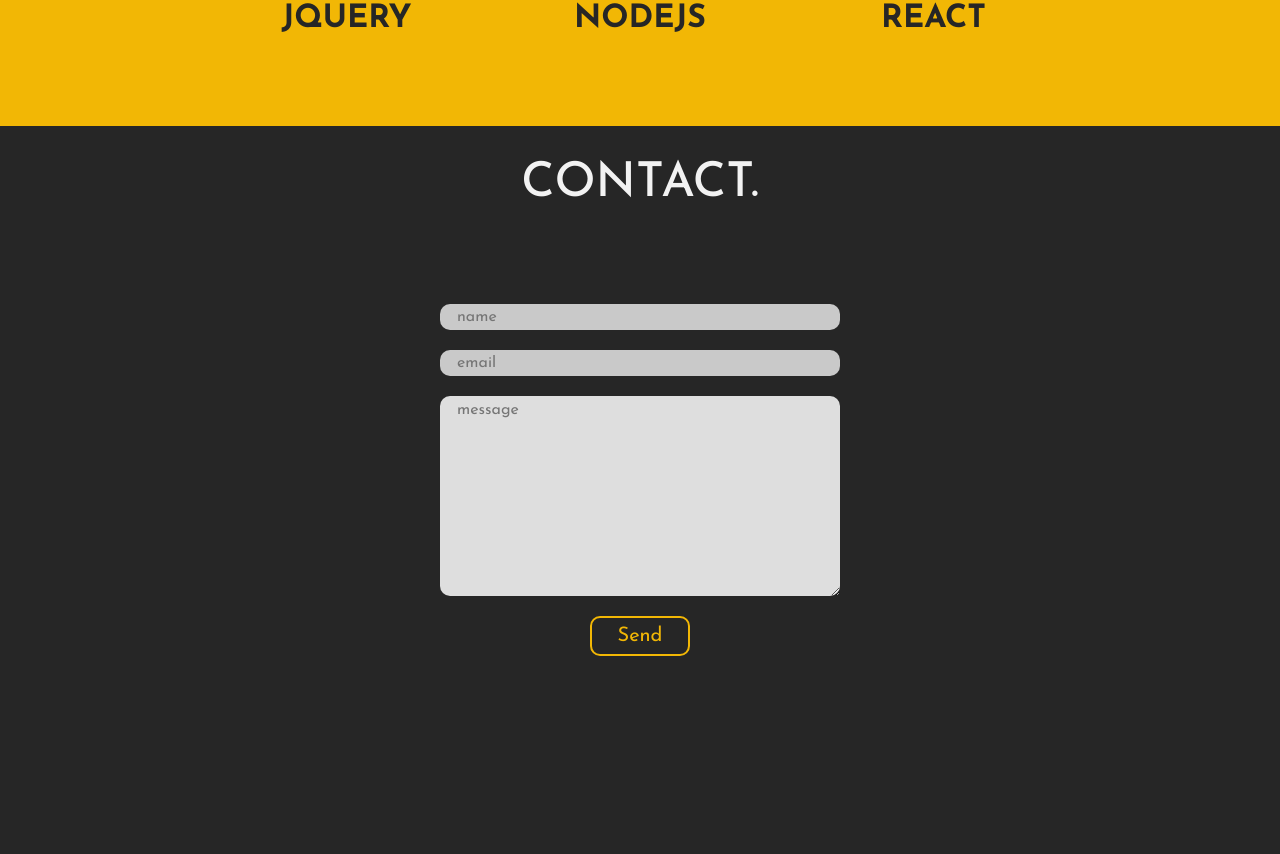
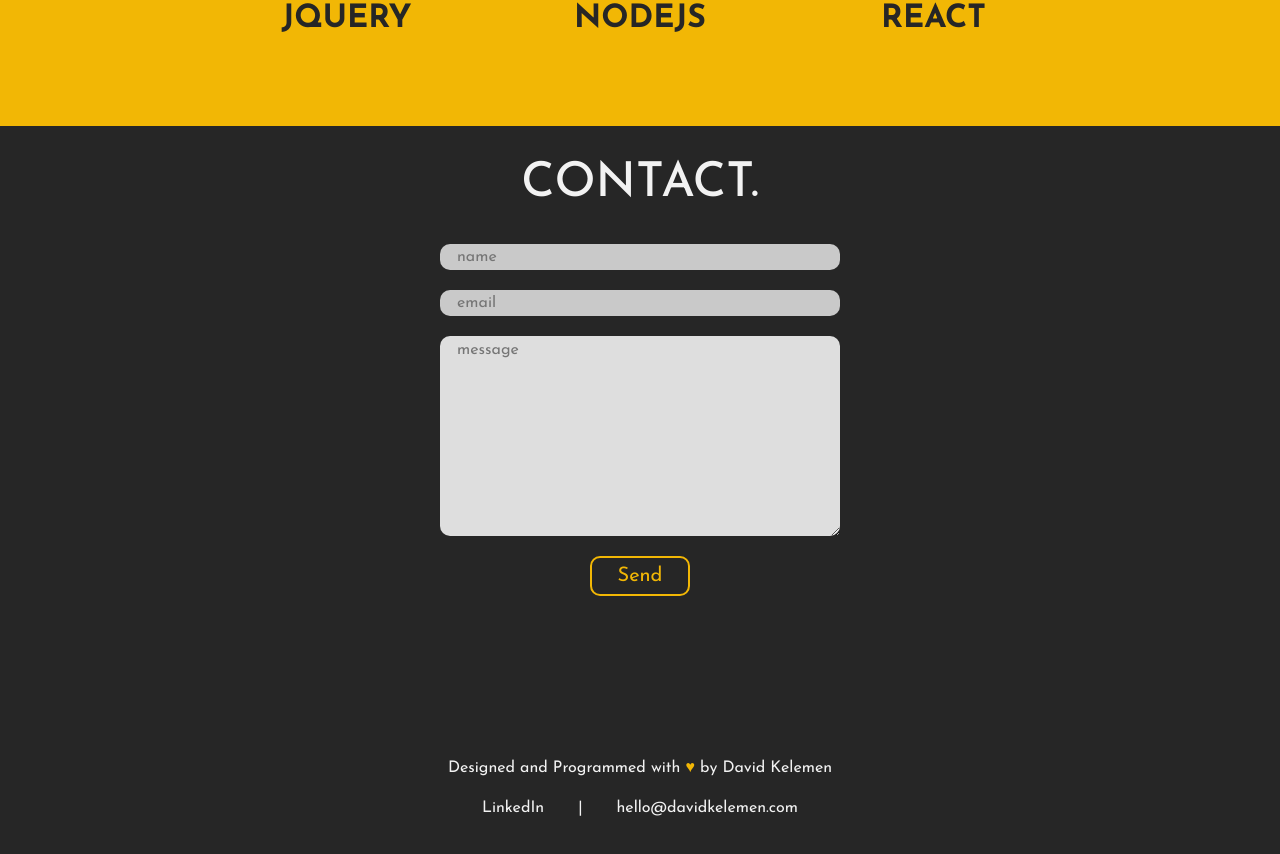
Before and after one commit to davidklmn/portfolio, a React (Create React App) app: page / in a window 1280 px wide. Shown: the part 3036-3890 px from the top of the page. Built offline with nearby package versions, Linux system fonts and the light colour scheme.

Commit message:
Mobile visual fixes v1.3

```diff
--- a/src/components/Footer.js
+++ b/src/components/Footer.js
@@ -8,9 +8,21 @@ export default function Footer() {
         Kelemen
       </p>
       <div className="contacts">
-        <a href="https://www.linkedin.com/in/davidkelemen/">LinkedIn</a>
+        <a
+          href="https://www.linkedin.com/in/davidkelemen/"
+          target="_blank"
+          rel="noreferrer"
+        >
+          LinkedIn
+        </a>
         <p>|</p>
-        <a href="mailto: hello@davidkelemen.com">hello@davidkelemen.com</a>
+        <a
+          href="mailto: hello@davidkelemen.com"
+          target="_blank"
+          rel="noreferrer"
+        >
+          hello@davidkelemen.com
+        </a>
       </div>
     </div>
   );
--- a/src/components/about.css
+++ b/src/components/about.css
@@ -25,7 +25,7 @@
 @media (max-width: 800px){
     #split{
         font-size: 4rem;
-        line-height: 4rem;
+        line-height: 5rem;
     }
     .about-container p {
     width: 100%;
--- a/src/components/contact.css
+++ b/src/components/contact.css
@@ -4,14 +4,15 @@
     display: flex;
     flex-direction: column;
     align-items: center;
-    height: 800px;
+    height: 600px;
 }
 
 .contact-container .blob{
-    height: 60%;
+    height: 50%;
+    width: 90%;
     position: absolute;
     z-index: 0;
-    max-width: 800px;
+    overflow: hidden;
 }
 
 .contact-container h1 {
@@ -23,7 +24,6 @@
 }
 
 .form-container {
-    margin-top: 60px;
     z-index: 1;
     width: 100%;
     max-width: 800px;
@@ -81,7 +81,7 @@
 
 @media (min-width: 1441px){
     .form-container{
-        margin-top: 5%;
+        /* margin-top: 5%; */
     }
 }
 
@@ -92,8 +92,4 @@
     .form-container form{
         width: 80%;
     }
-    .form-container form #submit{
-        text-indent: 0;
-        font-size: 1rem;
-    }
 }
--- a/src/components/footer.css
+++ b/src/components/footer.css
@@ -13,7 +13,7 @@
 }
 
 .footer-container .contacts{
-    width: 50%;
+    width: 30%;
     display: flex;
     justify-content: space-evenly;
 }
@@ -33,7 +33,7 @@
     color: var(--darkyellow);
 }
 
-@media (max-width: 576px){
+@media (max-width: 1000px){
     .footer-container .contacts{
         width: 80%;
     }
```
